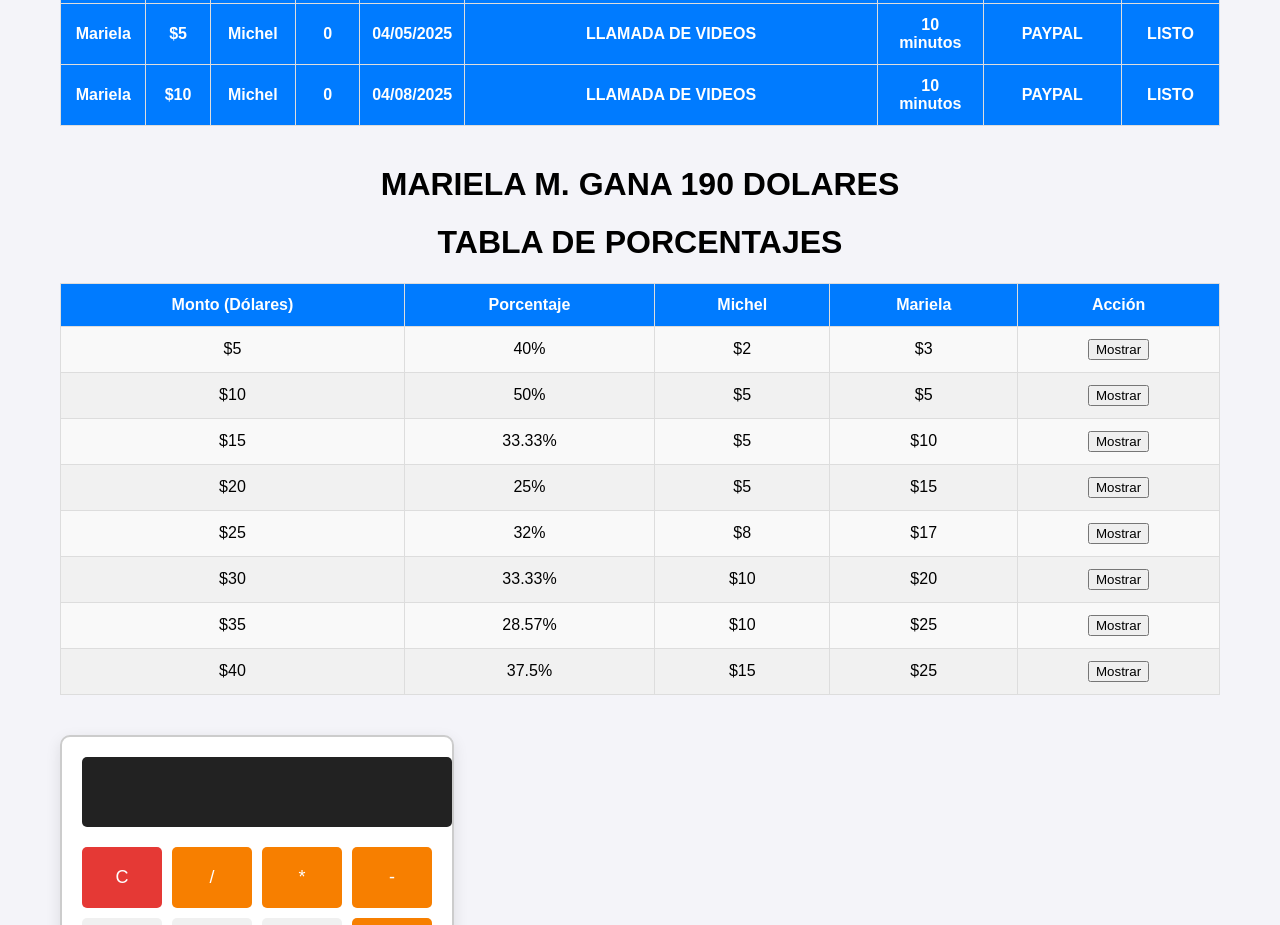
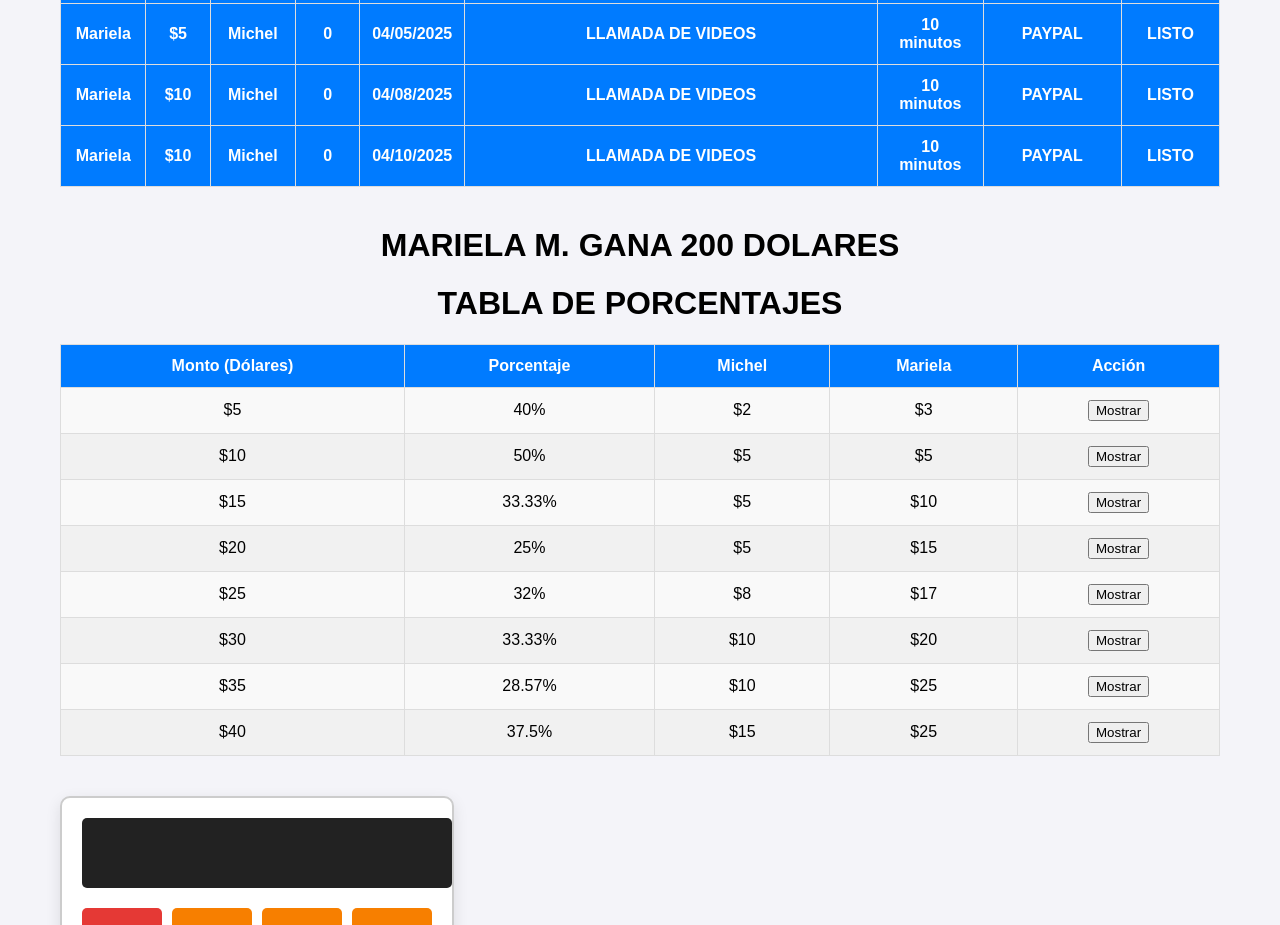
Before and after one commit to Michprosal003/mariela-michel, a plain HTML site: page index.html in a window 1280 px wide. Shown: the part 979-1904 px from the top of the page. Drawn offline with Linux system fonts and the light colour scheme.

Commit message:
index.html

```diff
--- a/index.html
+++ b/index.html
@@ -449,7 +449,16 @@
                                             </tr>
 
 
-
+                                            <th>Mariela</th>
+                                            <th>$10</th>
+                                            <th>Michel</th>
+                                            <th>0</th>
+                                            <th>04/10/2025</th>
+                                            <th> LLAMADA DE VIDEOS    </th>
+                                            <th>10 minutos </th>
+                                            <th>PAYPAL</th>
+                                            <th>LISTO</th>
+                                            </tr>
 
 
 
@@ -463,7 +472,7 @@
     </table>
 
      <!-- SALARIO  -->
-     <h1>MARIELA M. GANA 190 DOLARES </h1>
+     <h1>MARIELA M. GANA 200 DOLARES </h1>
 
 
 
```
